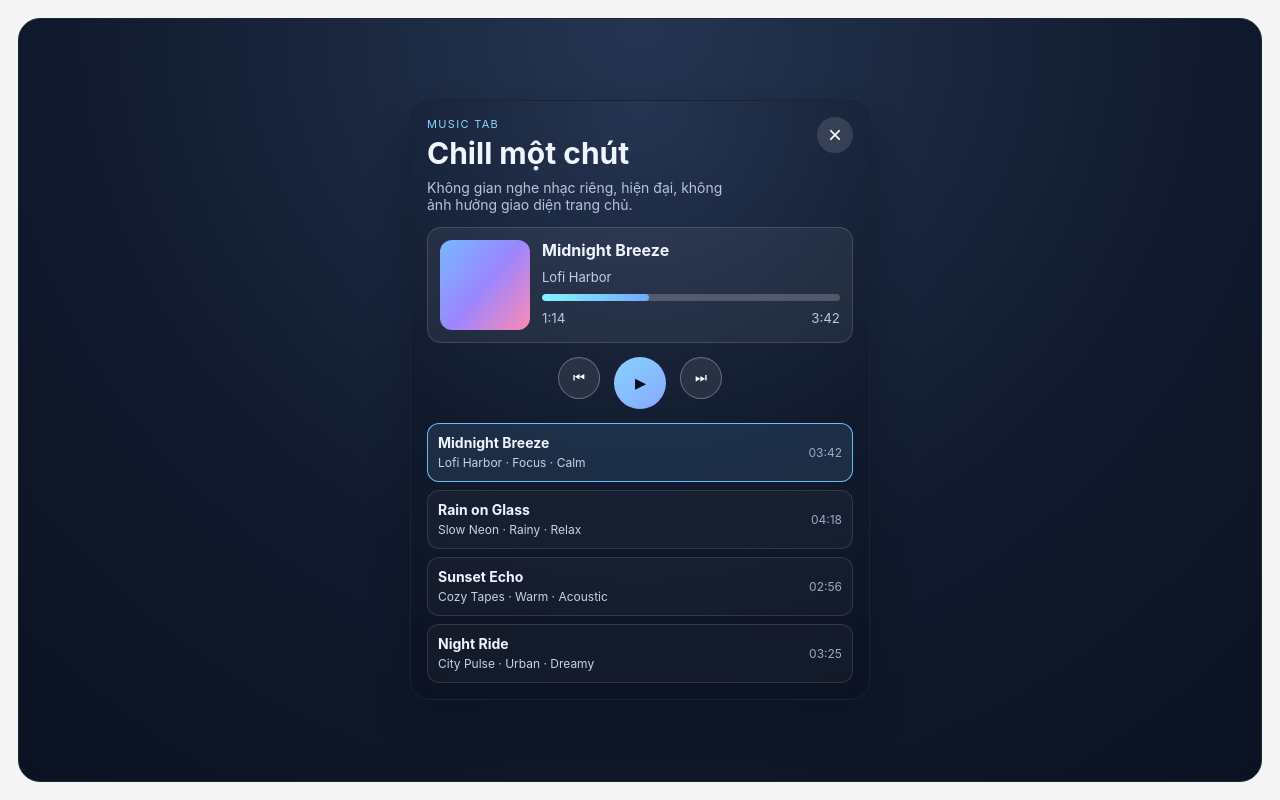
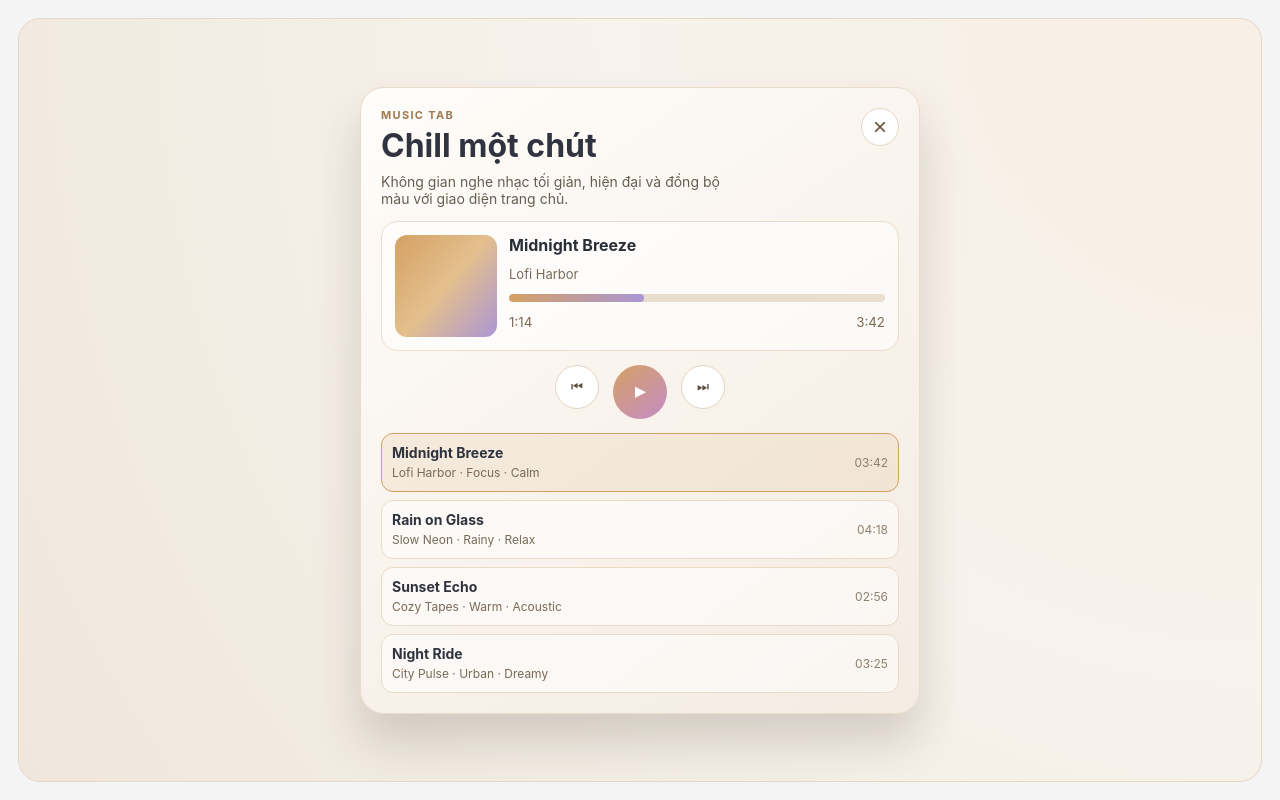
Before and after one commit to hoanbaby/hoankuteee, a website built with Vite: page index.html in a window 1280 px wide. Both pictures are taken after a click on the button "Chill một chút". Built offline with nearby package versions, Linux system fonts and the light colour scheme; a web font is replaced by a local one.

Commit message:
Refresh chill tab with modern home-aligned visual theme

```diff
--- a/src/main.js
+++ b/src/main.js
@@ -80,7 +80,7 @@ document.querySelector('#app').innerHTML = `
         <div>
           <p class="badge">Music tab</p>
           <h2>Chill một chút</h2>
-          <p class="chill-sub">Không gian nghe nhạc riêng, hiện đại, không ảnh hưởng giao diện trang chủ.</p>
+          <p class="chill-sub">Không gian nghe nhạc tối giản, hiện đại và đồng bộ màu với giao diện trang chủ.</p>
         </div>
         <button id="closeChillBtn" type="button" aria-label="Đóng tab chill">×</button>
       </div>
--- a/src/style.css
+++ b/src/style.css
@@ -25,7 +25,16 @@ body { margin: 0; background: #f4f4f5; }
 .menu { display: flex; gap: 16px; align-items: center; }
 .menu a, .menu-chill { border: 0; background: transparent; color: #2b303a; text-decoration: none; font-size: 15px; cursor: pointer; }
 .menu a.active { border-bottom: 2px solid #d4a164; padding-bottom: 4px; }
-.menu-chill { border: 1px solid #e2d1bd; border-radius: 999px; padding: 8px 14px; }
+.menu-chill {
+  border: 1px solid #e2d1bd;
+  border-radius: 999px;
+  padding: 8px 14px;
+  transition: all .25s ease;
+}
+.menu-chill:hover {
+  border-color: #d4a164;
+  background: #f9f2ea;
+}
 
 .content-grid { display: grid; grid-template-columns: 1.2fr 1fr 1fr; gap: 14px; }
 .hero { grid-column: 1 / 3; padding: 14px; }
@@ -44,13 +53,13 @@ h1 em { color: #d4a164; font-style: italic; font-weight: 500; }
 
 .chill-panel {
   display: none;
-  width: min(460px, 100%);
-  border: 1px solid #1a2336;
-  background: radial-gradient(circle at top, #253552 0%, #111a2d 58%, #0b1222 100%);
-  color: #eff4ff;
-  border-radius: 20px;
-  padding: 16px;
-  box-shadow: 0 24px 34px rgba(10, 17, 34, 0.45);
+  width: min(560px, 100%);
+  border: 1px solid #eadccb;
+  background: linear-gradient(145deg, #fffdfa 0%, #f9f4ee 45%, #f4ece3 100%);
+  color: #2a2f38;
+  border-radius: 24px;
+  padding: 20px;
+  box-shadow: 0 28px 45px rgba(61, 48, 34, 0.18);
 }
 
 .page-shell.chill-mode .topbar,
@@ -62,54 +71,66 @@ h1 em { color: #d4a164; font-style: italic; font-weight: 500; }
   display: grid;
   place-items: center;
   min-height: calc(100vh - 36px);
-  background: radial-gradient(circle at top, #253552 0%, #111a2d 58%, #0b1222 100%);
-  border-color: #1a2336;
+  background: radial-gradient(circle at top right, #f8efe4 0%, #f7f2ec 45%, #efe7dc 100%);
+  border-color: #e7d8c3;
 }
 
 .page-shell.chill-mode .chill-panel {
   display: block;
 }
 
-.chill-head { display: flex; justify-content: space-between; align-items: flex-start; gap: 12px; margin-bottom: 12px; }
+.chill-head { display: flex; justify-content: space-between; align-items: flex-start; gap: 12px; margin-bottom: 14px; }
 .badge {
   margin: 0;
   font-size: 11px;
   letter-spacing: .12em;
   text-transform: uppercase;
-  color: #88d5ff;
+  color: #9e7a4f;
+  font-weight: 700;
 }
-.chill-head h2 { margin: 4px 0 8px; font-size: 30px; }
-.chill-sub { margin: 0; color: #b8c4dd; font-size: 14px; max-width: 300px; }
-.chill-head button { border: 0; background: rgba(255, 255, 255, .12); color: #fff; width: 36px; height: 36px; border-radius: 999px; font-size: 24px; line-height: 1; cursor: pointer; }
+.chill-head h2 { margin: 4px 0 8px; font-size: 32px; color: #2f3440; }
+.chill-sub { margin: 0; color: #675e52; font-size: 14px; max-width: 360px; }
+.chill-head button {
+  border: 1px solid #e4d6c4;
+  background: #fff;
+  color: #6b5640;
+  width: 38px;
+  height: 38px;
+  border-radius: 999px;
+  font-size: 24px;
+  line-height: 1;
+  cursor: pointer;
+}
 
 .now-playing {
   margin-top: 14px;
-  background: rgba(255, 255, 255, .06);
-  border: 1px solid rgba(255, 255, 255, .14);
-  border-radius: 14px;
-  padding: 12px;
+  background: rgba(255, 255, 255, .65);
+  border: 1px solid #eddccb;
+  border-radius: 16px;
+  padding: 13px;
   display: grid;
   gap: 12px;
-  grid-template-columns: 90px 1fr;
+  grid-template-columns: 102px 1fr;
 }
-.cover-art { border-radius: 12px; background: linear-gradient(130deg, #76b8ff, #9b86ff, #ff89b5); min-height: 90px; }
+.cover-art { border-radius: 12px; background: linear-gradient(130deg, #d4a164, #e4bf8d, #ab96d5); min-height: 102px; }
 .track-meta { display: grid; gap: 5px; }
-.track-meta span { color: #bdd1ee; font-size: 13px; }
-.progress { width: 100%; height: 7px; border-radius: 999px; background: rgba(255,255,255,.2); overflow: hidden; }
-.progress i { display: block; width: 36%; height: 100%; border-radius: inherit; background: linear-gradient(90deg, #85f4ff, #73a9ff); }
-.time-row { display: flex; justify-content: space-between; color: #b6c7e1; }
+.track-meta strong { color: #2a2e37; }
+.track-meta span { color: #7a6a57; font-size: 13px; }
+.progress { width: 100%; height: 8px; border-radius: 999px; background: #eadfce; overflow: hidden; }
+.progress i { display: block; width: 36%; height: 100%; border-radius: inherit; background: linear-gradient(90deg, #d4a164, #ab96d5); }
+.time-row { display: flex; justify-content: space-between; color: #7b6b57; }
 
 .player-actions { display: flex; justify-content: center; gap: 14px; margin: 14px 0; }
 .player-actions button {
-  border: 1px solid rgba(255, 255, 255, .3);
-  background: rgba(255, 255, 255, .08);
-  color: #fff;
-  width: 42px;
-  height: 42px;
+  border: 1px solid #e4d4c2;
+  background: #fff;
+  color: #5b4d3d;
+  width: 44px;
+  height: 44px;
   border-radius: 999px;
   cursor: pointer;
 }
-.player-actions .play { width: 52px; height: 52px; background: linear-gradient(140deg, #86d2ff, #88a8ff); color: #091020; border: 0; font-weight: 700; }
+.player-actions .play { width: 54px; height: 54px; background: linear-gradient(140deg, #d4a164, #c58cc7); color: #fff; border: 0; font-weight: 700; }
 
 .playlist { list-style: none; margin: 0; padding: 0; display: grid; gap: 8px; }
 .playlist li {
@@ -117,15 +138,15 @@ h1 em { color: #d4a164; font-style: italic; font-weight: 500; }
   justify-content: space-between;
   gap: 10px;
   align-items: center;
-  border: 1px solid rgba(255, 255, 255, .12);
+  border: 1px solid #eadbc8;
   border-radius: 12px;
   padding: 10px;
-  background: rgba(255, 255, 255, .03);
+  background: rgba(255, 255, 255, .56);
 }
 .playlist li.is-active {
-  border-color: rgba(117, 196, 255, .95);
-  background: rgba(117, 196, 255, .12);
+  border-color: #d4a164;
+  background: rgba(212, 161, 100, .14);
 }
-.playlist strong { display: block; font-size: 14px; }
-.playlist span { color: #c5d4ea; font-size: 12px; }
-.playlist time { font-size: 12px; color: #98adca; }
+.playlist strong { display: block; font-size: 14px; color: #2f333d; }
+.playlist span { color: #786a57; font-size: 12px; }
+.playlist time { font-size: 12px; color: #8e7f6b; }
```
